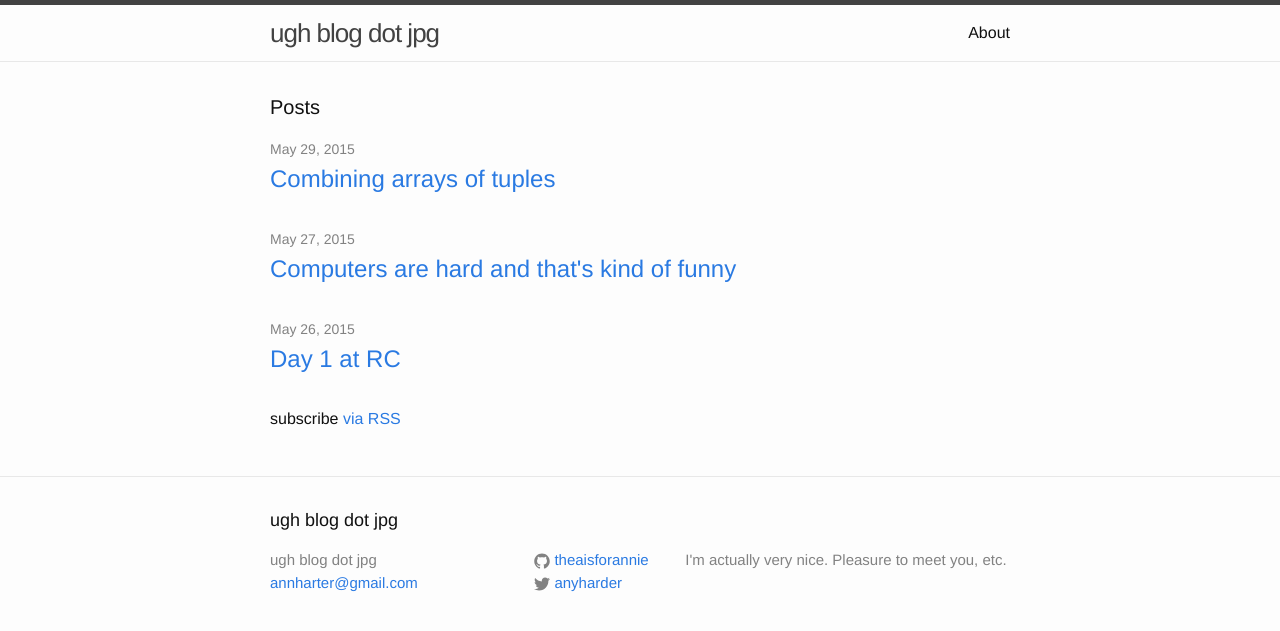
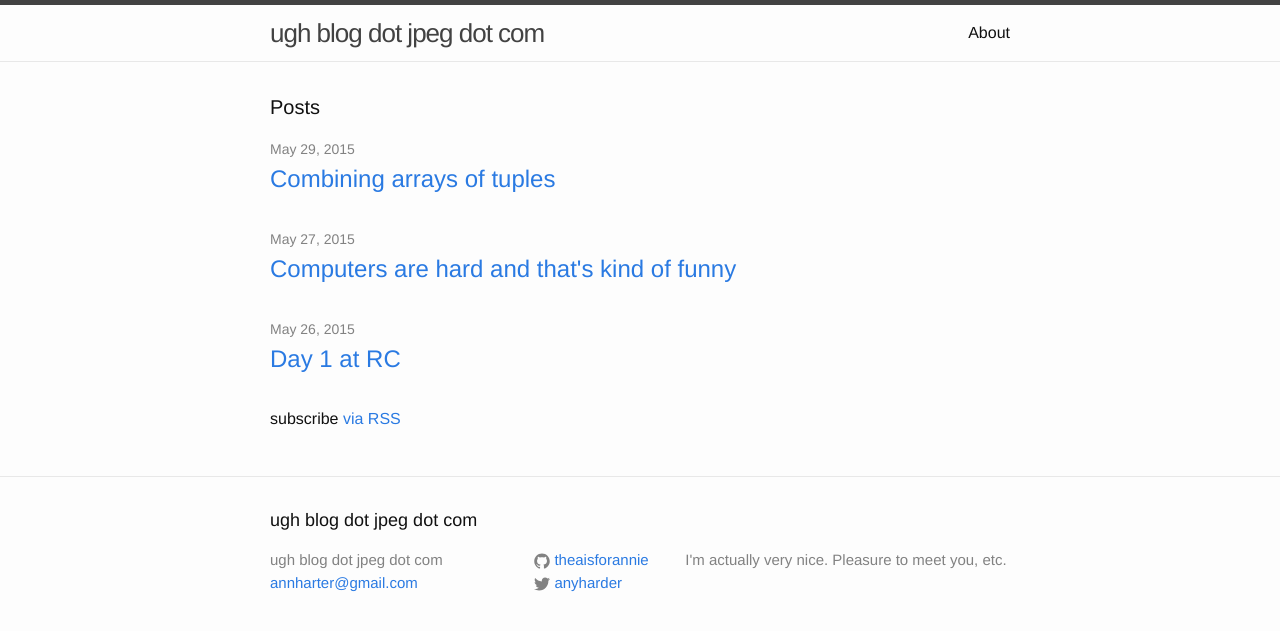
Before and after one commit to theaisforannie/theaisforannie.github.io, a Jekyll site: the page built from index.html, in a window 1280 px wide. Shown: the top 631 px of the page. Built offline with Jekyll 4.4.1, drawn with Linux system fonts in a browser that asks for light colours.

Commit message:
changed blog title to ugh blog dot jpeg dot com. thinking of adding 'slash #{something}' shrug

```diff
--- a/_config.yml
+++ b/_config.yml
@@ -1,5 +1,5 @@
 # Site settings
-title: ugh blog dot jpg
+title: ugh blog dot jpeg dot com
 email: annharter@gmail.com
 description: > # this means to ignore newlines until "baseurl:"
   I'm actually very nice. Pleasure to meet you, etc.
```
